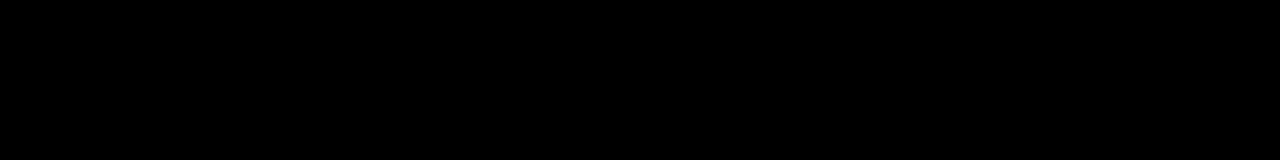
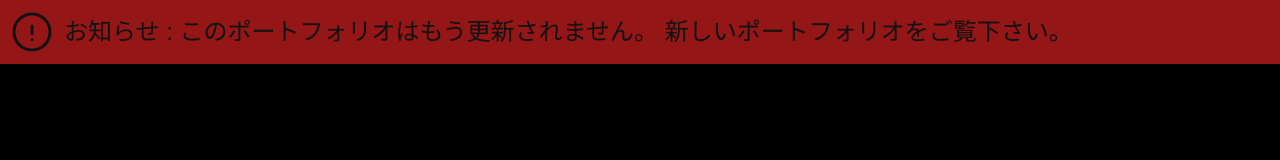
Before and after one commit to KNSN92/legacy.knsn92.github.io, a Next.js app: page /legacy.knsn92.github.io/ in a window 1280 px wide. Shown: the top 160 px of the page. Built offline with nearby package versions, Linux system fonts and the light colour scheme.

Commit message:
add: このポートフォリオ古いから新しい方見てね〜を追加

```diff
--- a/app/page.tsx
+++ b/app/page.tsx
@@ -31,6 +31,27 @@ export default function Home() {
 
   return (
     <div className="overflow-hidden bg-black">
+      <a
+        href="https://knsn92.github.io/"
+        className="fixed z-10 top-0 w-full p-2 bg-red-700 opacity-80 flex items-center gap-2 text-sm lg:text-2xl"
+      >
+        <svg
+          xmlns="http://www.w3.org/2000/svg"
+          fill="none"
+          viewBox="0 0 24 24"
+          strokeWidth={1.5}
+          stroke="currentColor"
+          className="size-12"
+        >
+          <path
+            strokeLinecap="round"
+            strokeLinejoin="round"
+            d="M12 9v3.75m9-.75a9 9 0 1 1-18 0 9 9 0 0 1 18 0Zm-9 3.75h.008v.008H12v-.008Z"
+          />
+        </svg>
+        お知らせ : このポートフォリオはもう更新されません。
+        新しいポートフォリオをご覧下さい。
+      </a>
       <Top className="scrollSection" />
       <Profile className="scrollSection" />
       <Skills />
```
